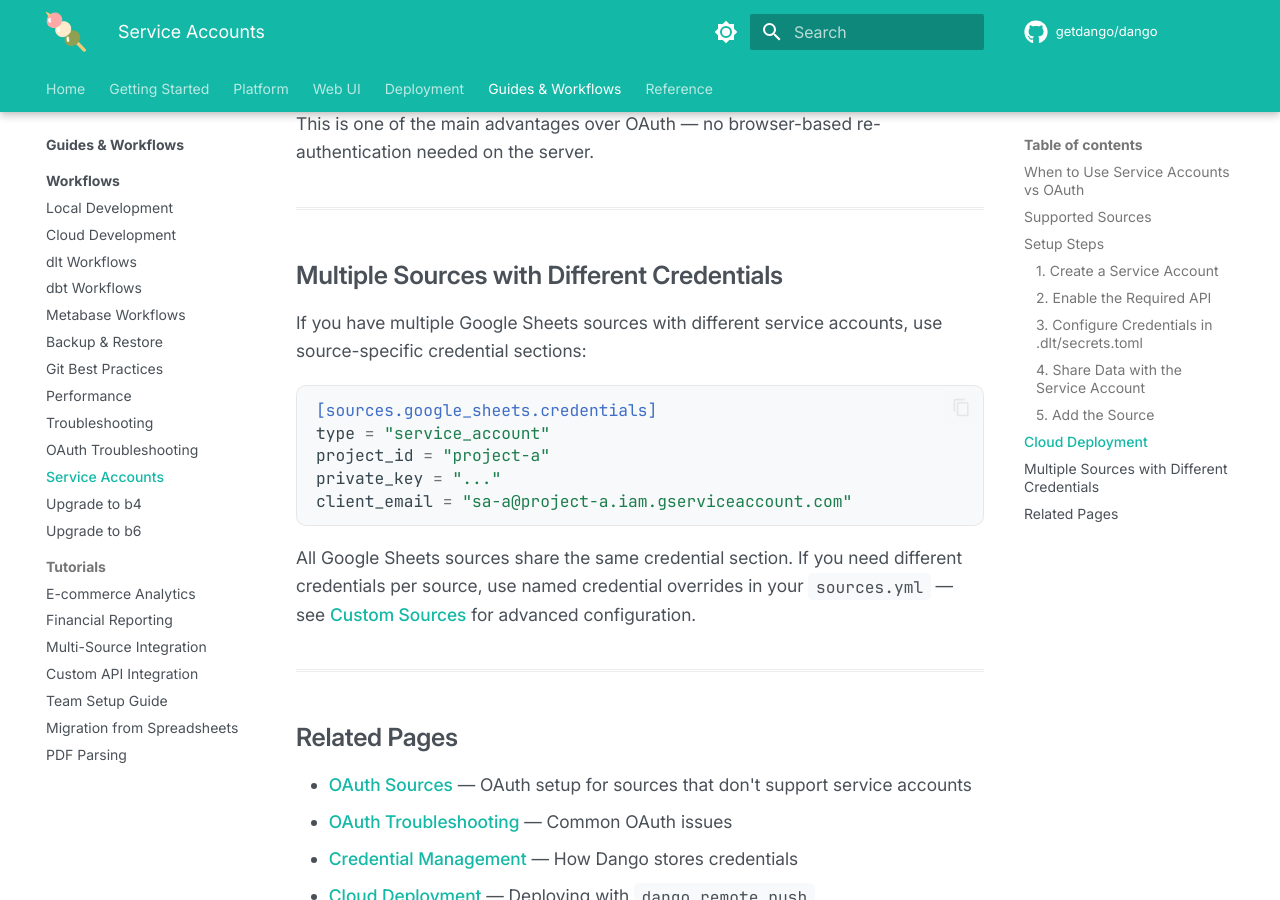
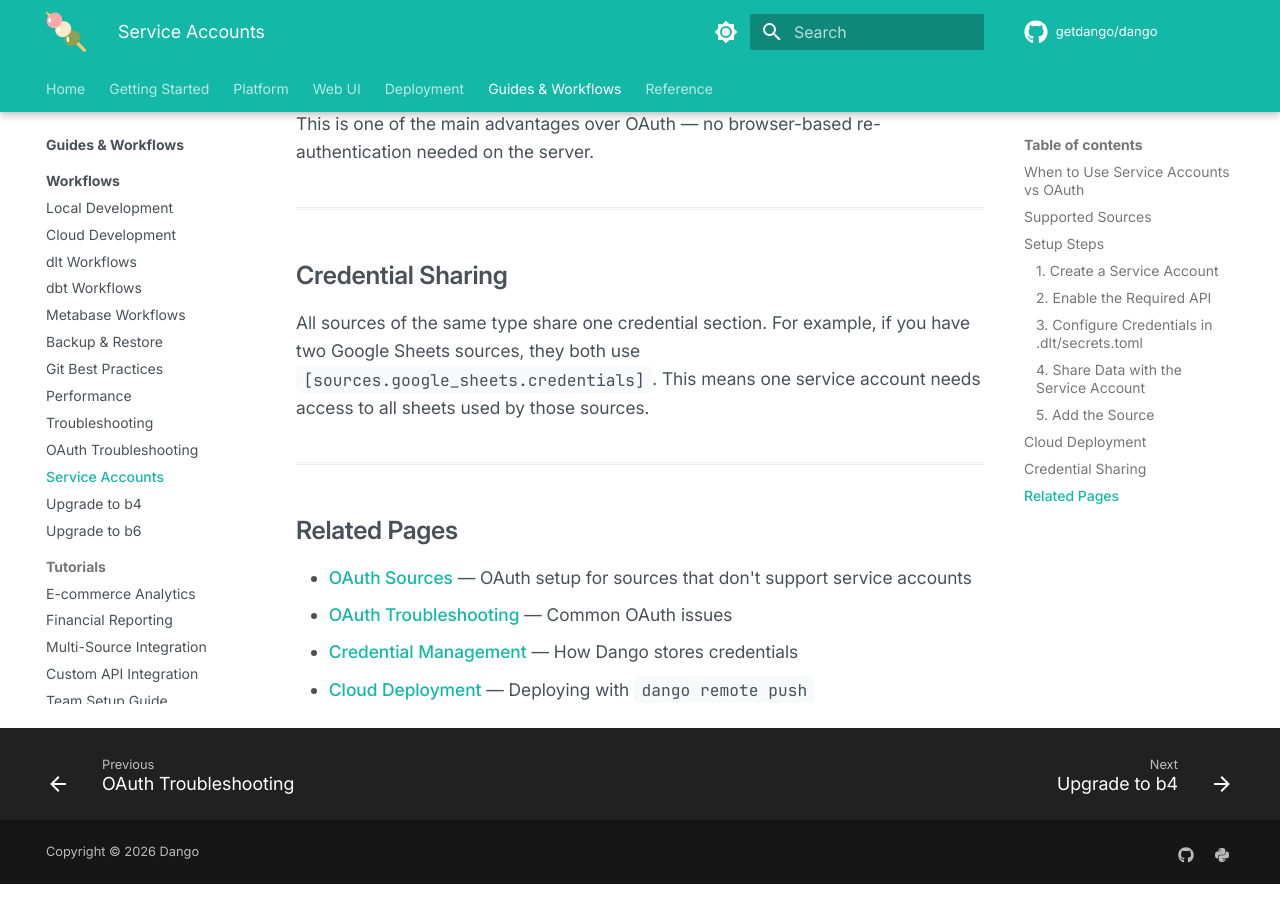
Before and after one commit to getdango/docs, an MkDocs documentation site: the page built from docs/guides/service-accounts.md, in a window 1280 px wide and 900 px high, scrolled down 4000 px. Built offline with MkDocs 1.6.1 and Material for MkDocs 9.7.7, drawn with Linux system fonts in a browser that asks for light colours; comment, search, counter and statistics services are not loaded; the version menu is left out.

Commit message:
docs: address review feedback
- Fix stale "name from oauth list" comments in oauth-troubleshooting.md
- Add missing SOURCE_TYPE argument to bare `dango oauth refresh` reference
- Simplify service-accounts.md credential sharing section (remove
  misleading heading and broken cross-reference)
- Mention admin email prompt in first-pipeline.md init description
- Use `pip install --pre` in first-pipeline Step 0 (current PyPI
  stable is v0.1.1, v1 requires --pre)
- Add pip upgrade step to upgrade-b6.md cloud deployment section

Co-Authored-By: Claude Opus 4.6 (1M context) <noreply@anthropic.com>

````diff
--- a/docs/guides/service-accounts.md
+++ b/docs/guides/service-accounts.md
@@ -120,19 +120,9 @@ This is one of the main advantages over OAuth — no browser-based re-authentica
 
 ---
 
-## Multiple Sources with Different Credentials
+## Credential Sharing
 
-If you have multiple Google Sheets sources with different service accounts, use source-specific credential sections:
-
-```toml
-[sources.google_sheets.credentials]
-type = "service_account"
-project_id = "project-a"
-private_key = "..."
-client_email = "sa-a@project-a.iam.gserviceaccount.com"
-```
-
-All Google Sheets sources share the same credential section. If you need different credentials per source, use named credential overrides in your `sources.yml` — see [Custom Sources](../data-sources/custom-sources.md) for advanced configuration.
+All sources of the same type share one credential section. For example, if you have two Google Sheets sources, they both use `[sources.google_sheets.credentials]`. This means one service account needs access to all sheets used by those sources.
 
 ---
 
````
Also changed, not shown: docs/cli/oauth-commands.md (+1 -1 lines), docs/getting-started/first-pipeline.md (+2 -2 lines), docs/guides/oauth-troubleshooting.md (+2 -2 lines), docs/guides/upgrade-b6.md (+6 -2 lines).
